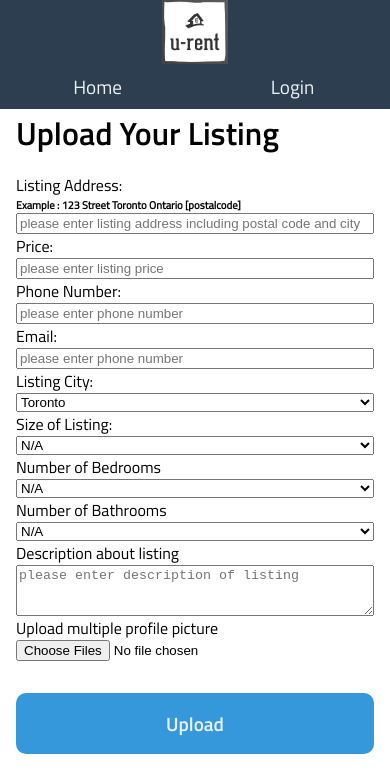
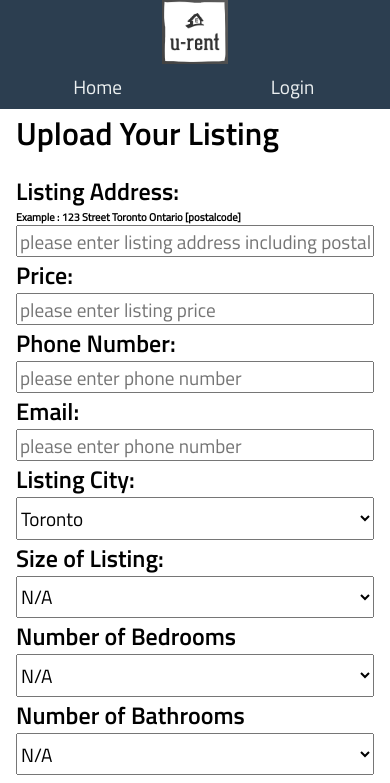
Before and after one commit to PranavPrashar/u-rent, a React (Create React App) app: page /uploadlisting in a window 390 px wide. Shown: the top 783 px of the page. Built offline with nearby package versions, Linux system fonts and the light colour scheme; no server answers.

Commit message:
Updates to uploadlistingpage css for mobile through desktop, made the boxes and inputs little bigger

```diff
--- a/src/Components/UploadListingPage/UploadListingPage.js
+++ b/src/Components/UploadListingPage/UploadListingPage.js
@@ -117,7 +117,12 @@ class UploadListingPage extends Component {
           enctype="multipart/form-data"
           onSubmit={this.printResults}
         >
-          <label htmlFor="listingAddress">Listing Address:</label>
+          <label
+            htmlFor="listingAddress"
+            className="uploadlistingpage__upload--label"
+          >
+            Listing Address:
+          </label>
           <h6 className="uploadlistingpage__example">
             Example : 123 Street Toronto Ontario [postalcode]{" "}
           </h6>
@@ -128,9 +133,15 @@ class UploadListingPage extends Component {
             placeholder="please enter listing address including postal code and city "
             name="listingAddress"
             onChange={this.handleInput}
+            className="uploadlistingpage__upload--input"
           />
 
-          <label htmlFor="listingPrice">Price:</label>
+          <label
+            htmlFor="listingPrice"
+            className="uploadlistingpage__upload--label"
+          >
+            Price:
+          </label>
           <input
             type="text"
             required
@@ -138,17 +149,26 @@ class UploadListingPage extends Component {
             placeholder="please enter listing price "
             name="listingPrice"
             onChange={this.handleInput}
+            className="uploadlistingpage__upload--input"
           />
-          <label htmlFor="phoneNumber">Phone Number:</label>
+          <label
+            htmlFor="phoneNumber"
+            className="uploadlistingpage__upload--label"
+          >
+            Phone Number:
+          </label>
           <input
             type="tel"
             id="phoneNumber"
             placeholder="please enter phone number "
             name="phoneNumber"
             onChange={this.handleInput}
+            className="uploadlistingpage__upload--input"
           />
 
-          <label htmlFor="email">Email:</label>
+          <label htmlFor="email" className="uploadlistingpage__upload--label">
+            Email:
+          </label>
           <input
             type="email"
             id="email"
@@ -156,14 +176,21 @@ class UploadListingPage extends Component {
             name="email"
             value={this.state.user?.userName}
             onChange={this.handleInput}
+            className="uploadlistingpage__upload--input"
           />
 
-          <label htmlFor="listingCity">Listing City:</label>
+          <label
+            htmlFor="listingCity"
+            className="uploadlistingpage__upload--label"
+          >
+            Listing City:
+          </label>
           <select
             id="listingCity"
             value={this.state.value}
             onChange={this.handleSelectCity}
             required
+            className="uploadlistingpage__upload--select"
           >
             <option value="toronto">Toronto</option>
             <option value="waterloo">Waterloo</option>
@@ -171,12 +198,18 @@ class UploadListingPage extends Component {
             <option value="vaughan">Vaughan</option>
           </select>
 
-          <label htmlFor="listingCity">Size of Listing:</label>
+          <label
+            htmlFor="listingCity"
+            className="uploadlistingpage__upload--label"
+          >
+            Size of Listing:
+          </label>
           <select
             id="listingSize"
             value={this.state.size}
             onChange={this.handleSelectSize}
             required
+            className="uploadlistingpage__upload--select"
           >
             <option value="around 500">around 500</option>
             <option value="500 to 750">500 to 750"</option>
@@ -196,12 +229,18 @@ class UploadListingPage extends Component {
             name="listingSize"
             onChange={this.handleInput}
           /> */}
-          <label htmlFor="listingBathrooms">Number of Bedrooms</label>
+          <label
+            htmlFor="listingBathrooms"
+            className="uploadlistingpage__upload--label"
+          >
+            Number of Bedrooms
+          </label>
           <select
             id="listingBathrooms"
             onChange={this.handleSelectBedrooms}
             name="listingBathrooms"
             required
+            className="uploadlistingpage__upload--select"
           >
             <option value="1">1</option>
             <option value="2">2</option>
@@ -212,7 +251,12 @@ class UploadListingPage extends Component {
             </option>
           </select>
 
-          <label htmlFor="listingBedrooms">Number of Bathrooms</label>
+          <label
+            htmlFor="listingBedrooms"
+            className="uploadlistingpage__upload--label"
+          >
+            Number of Bathrooms
+          </label>
 
           <select
             id="listingBedrooms"
@@ -220,6 +264,7 @@ class UploadListingPage extends Component {
             onChange={this.handleSelectBathrooms}
             name="listingBedrooms"
             required
+            className="uploadlistingpage__upload--select"
           >
             <option value="1">1</option>
             <option value="2">2</option>
@@ -230,7 +275,12 @@ class UploadListingPage extends Component {
             </option>
           </select>
 
-          <label htmlFor="listingBedrooms">Description about listing</label>
+          <label
+            htmlFor="listingBedrooms"
+            className="uploadlistingpage__upload--label"
+          >
+            Description about listing
+          </label>
           <textarea
             type="text"
             required
@@ -240,6 +290,7 @@ class UploadListingPage extends Component {
             rows={3}
             name="description"
             onChange={this.handleInput}
+            className="uploadlistingpage__upload--textarea"
           />
 
           <div className="uploadlistingpage__upload">
@@ -258,7 +309,7 @@ class UploadListingPage extends Component {
 
           <input
             type="submit"
-            value="Upload"
+            value="Post Listing"
             className="uploadlistingpage__upload--submit"
           />
         </form>
--- a/src/Components/UploadListingPage/UploadListingPage.scss
+++ b/src/Components/UploadListingPage/UploadListingPage.scss
@@ -31,17 +31,38 @@
         &--label{
             display: flex;
             flex-direction: row;
+            font-family: $titilliumbeb-bold;
+            font-size: 1.5rem;
         }
+        &--textarea{
+            font-family:$titilliumbeb-regular ;
+            font-size: 1.2rem;
+        }
+        &--select{
+            line-height: 2rem;
+            font-family:$titilliumbeb-regular ;
+            padding: 0.3rem 0;
+            font-size: 1.2rem;
+
+        }
+
         &--input{
             display: flex;
             flex-direction: row;
             justify-content: center;
+            height: 2rem;
+            font-size: 1.2rem;
+            font-family:$titilliumbeb-regular ;
         }
 
         &--submit{
+            font-family: $titilliumbeb-bold;
+            font-size: 1.2rem;
+            color: #ecf0f1;
             padding:1rem 2rem;
+            margin-top:1rem ;
             border: none;
-            border-radius: 3px;
+            border-radius: 10px;
             background-color: lightblue;
         }
     }
```
